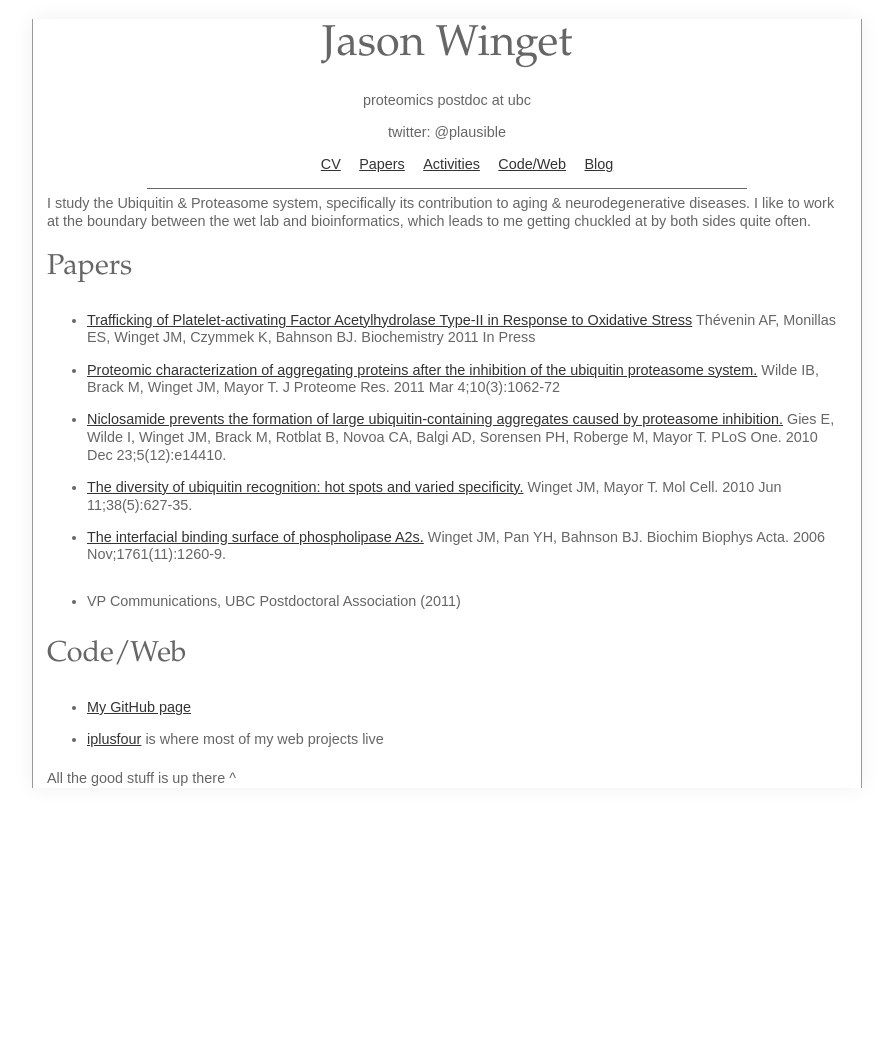
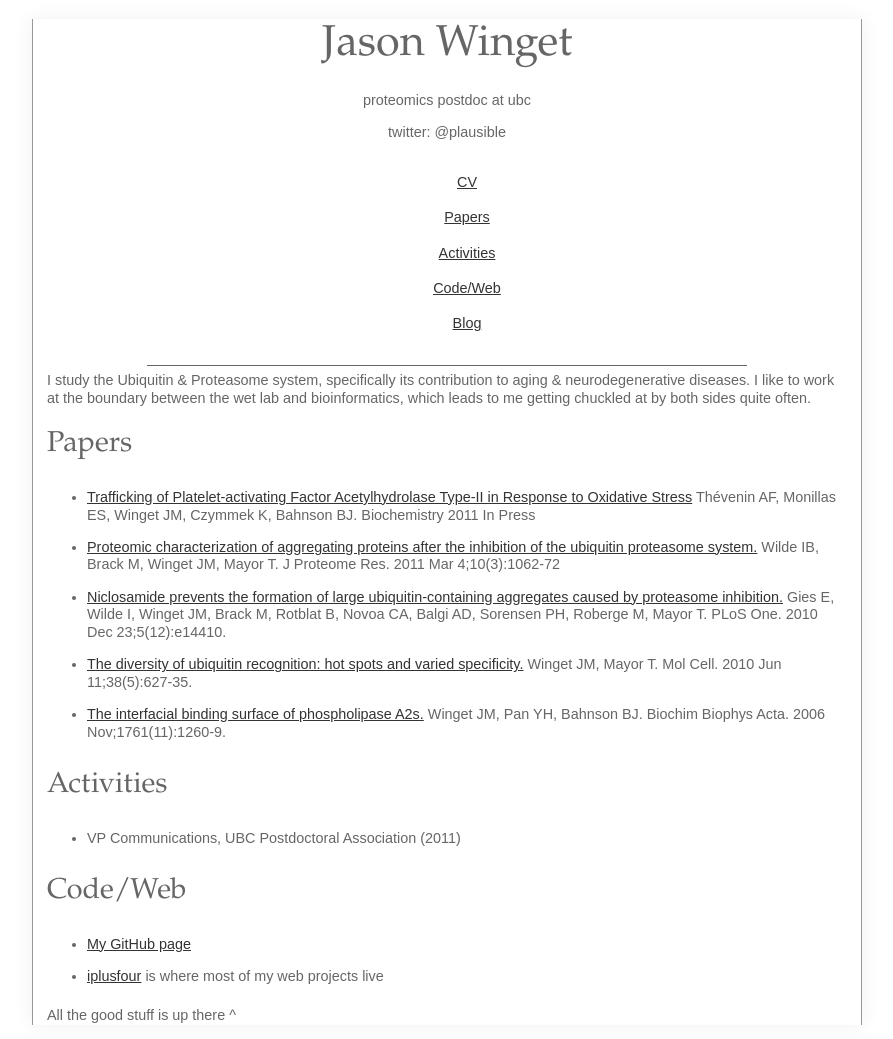
Before and after one commit to jwinget/jwinget.github.com, a Jekyll site: the page built from index.html, in a window 1280 px wide. Shown: the whole page, without its empty margins (193-1086 px from the left). Built offline with Jekyll 4.4.1, drawn with Linux system fonts in a browser that asks for light colours; nearby versions of some CDN libraries; before the commit the page ends 900 px from its top, so only the background shows below that.

Commit message:
Line breaks in uls and a header for activities

```diff
--- a/css/style.css
+++ b/css/style.css
@@ -241,6 +241,7 @@ header:after {
 	}
 ul.nav { list-style: none; }
 ul.nav li { display: inline; padding: 0 0.5em; }
+ul.nav li a { display: block; }
 a { color: #333; }
 a:hover { color: black; }
 a:visited { color: #666; }
--- a/index.html
+++ b/index.html
@@ -18,6 +18,7 @@ I like to work at the boundary between the wet lab and bioinformatics, which lea
 </div>
 
 <div id=activities>
+	<h1>Activities</h1>
 	<ul>
 		<li>VP Communications, UBC Postdoctoral Association (2011)</li>
 	</ul>
```
